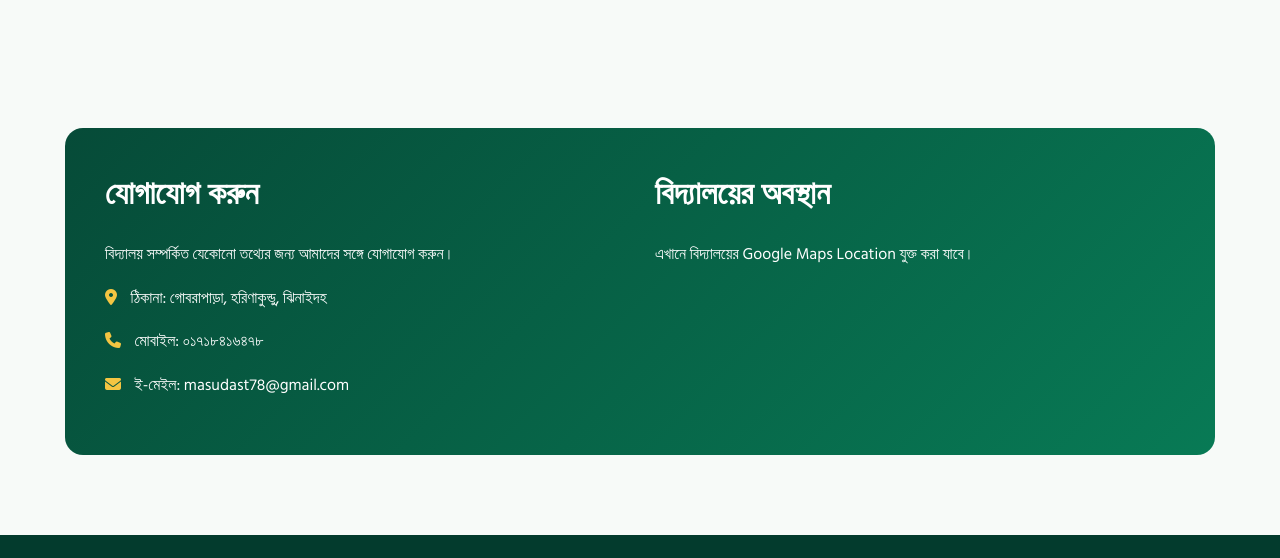
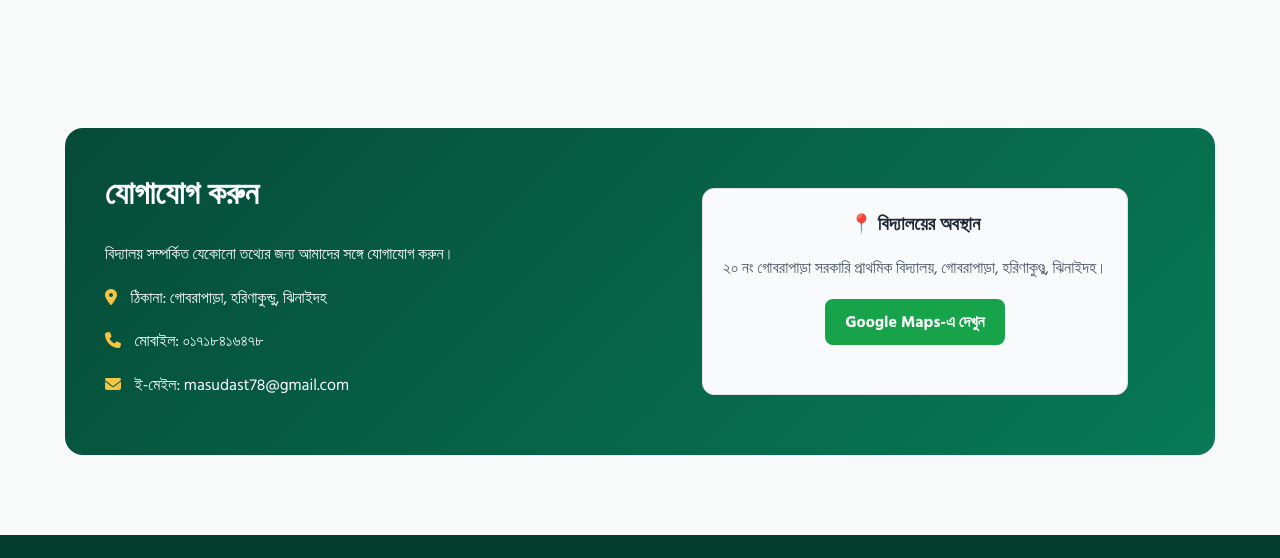
Before and after one commit to gpsjh/gobrapara, a plain HTML site: page index.html in a window 1280 px wide. Shown: the part 4922-5480 px from the top of the page. Drawn offline with Linux system fonts and the light colour scheme.

Commit message:
index.html

```diff
--- a/index.html
+++ b/index.html
@@ -1018,15 +1018,15 @@ WELCOME TO OUR SCHOOL
 </p>
 
 </div>
-
-<div>
-
-<h2>বিদ্যালয়ের অবস্থান</h2>
-
-<p>
-এখানে বিদ্যালয়ের Google Maps Location যুক্ত করা যাবে।
-</p>
-
+<div style="border: 1px solid #e0e0e0; border-radius: 12px; padding: 20px; text-align: center; background: #f9fafb; max-width: 600px; margin: 20px auto;">
+    <h3 style="margin-top: 0; color: #1f2937;">📍 বিদ্যালয়ের অবস্থান</h3>
+    <p style="color: #4b5563; margin-bottom: 16px;">
+        ২০ নং গোবরাপাড়া সরকারি প্রাথমিক বিদ্যালয়, গোবরাপাড়া, হরিণাকুণ্ডু, ঝিনাইদহ।
+    </p>
+    <a href="https://maps.app.goo.gl/o8rG5wgyPjj3kd8C9" target="_blank" rel="noopener noreferrer"
+       style="display: inline-block; background-color: #16a34a; color: #ffffff; padding: 10px 20px; border-radius: 8px; text-decoration: none; font-weight: bold;">
+        Google Maps-এ দেখুন
+    </a>
 </div>
 
 </div>
```
